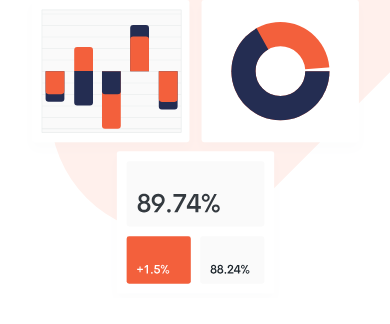
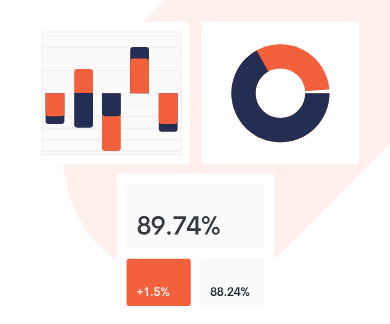
Before and after one commit to Oluwaseun-Oyewole/manage-landing-page, a plain HTML site: page index.html in a window 390 px wide. Shown: the part 153-477 px from the top of the page. Drawn offline with Linux system fonts and the light colour scheme; a web font is replaced by a local one.

Commit message:
mobile responsive

```diff
--- a/app/scss/_global.scss
+++ b/app/scss/_global.scss
@@ -34,8 +34,8 @@ body{
         width:100%;
         height: 27rem;
         background-repeat: no-repeat;
-        background-size: 120%;
-        background-position: top -5rem right -8rem;
+        background-size: 125%;
+        background-position: top -3rem right -10rem;
         z-index: -1;
 
         @include breakpoint-up(medium){
--- a/app/scss/_hero.scss
+++ b/app/scss/_hero.scss
@@ -131,8 +131,8 @@
         background-size: 90%;
         background-repeat: no-repeat;
         width: 100%;
-        background-position: top 1rem center;
-        margin-top:-2rem;
+        background-position: top 1.4rem center;
+        margin-top:-1rem;
 
         @include breakpoint-up(medium){
             order: 2;
```
Also changed, not shown: app/scss/styles.css, images/Capture.PNG (added), images/Capture1.PNG (added), 2 other files.
